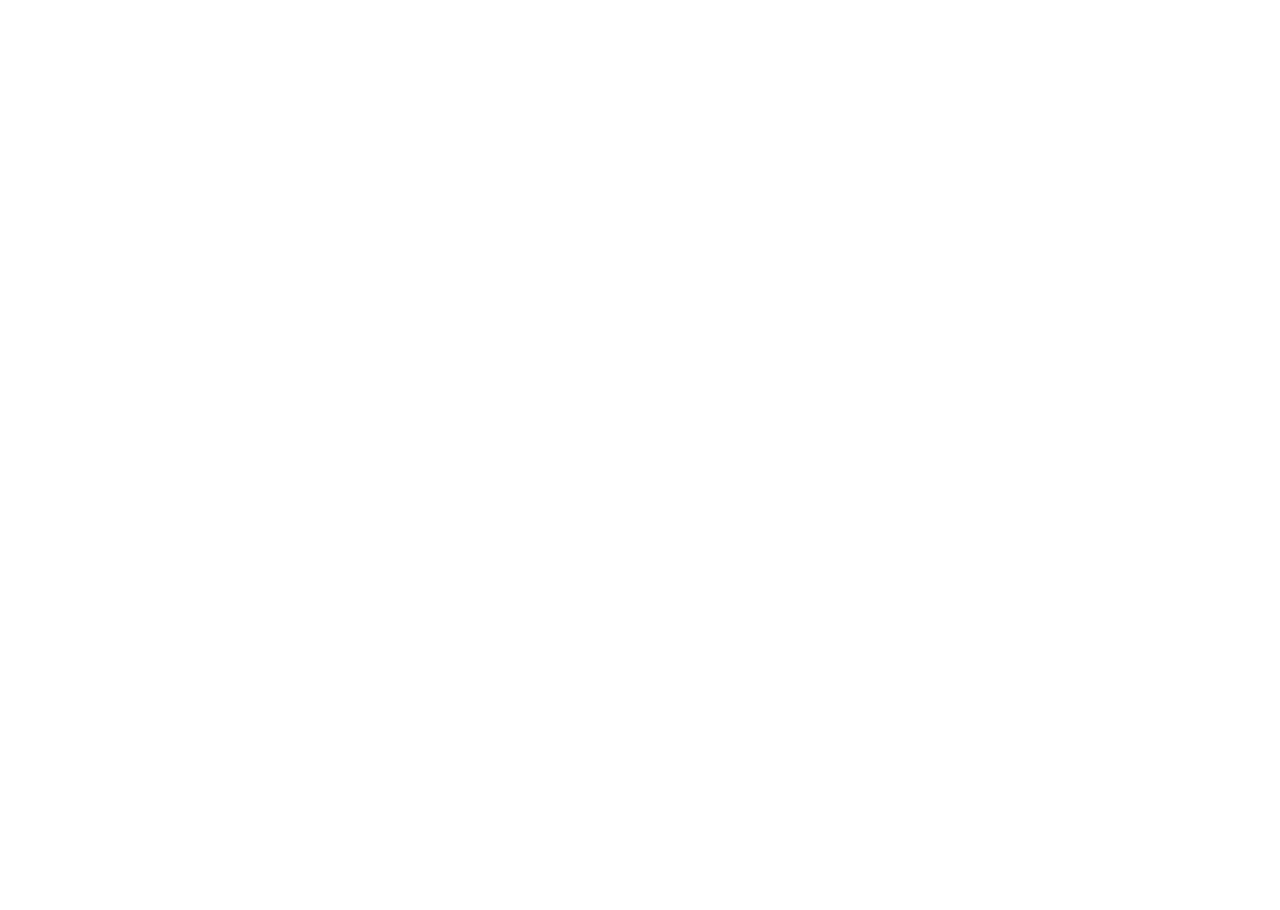
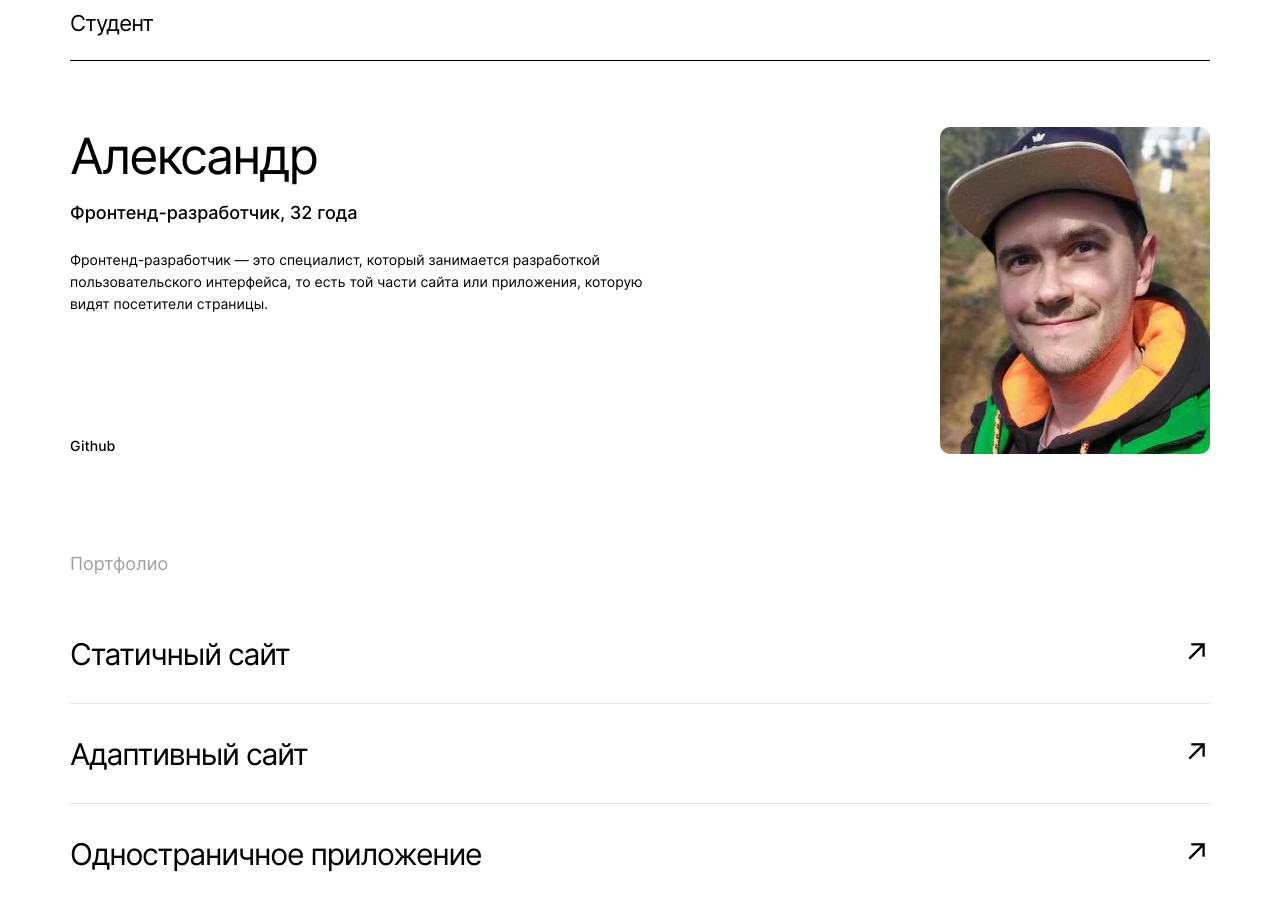
Before and after one commit to AVorber/movies-explorer-frontend, a React (Create React App) app: page / in a window 1280 px wide. Shown: the part 1920-2830 px from the top of the page. Before the commit the page ends 1820 px from the top, so only its background shows below. Built offline with nearby package versions, Linux system fonts and the light colour scheme.

Commit message:
feat: создает блок портфолио

```diff
--- /dev/null
+++ b/src/components/Main/AboutMe/AboutMe.css
@@ -0,0 +1,80 @@
+.about-me {
+  display: flex;
+  flex-direction: column;
+  padding: 110px 70px 125px;
+}
+
+.about-me__title {
+  font-weight: 400;
+  font-size: 22px;
+  line-height: 27px;
+  text-align: start;
+  letter-spacing: -0.04em;
+  padding-bottom: 23px;
+  border-bottom: solid 1px black;
+  margin: 0;
+}
+
+.about-me__container {
+  display: flex;
+  justify-content: space-between;
+  gap: 270px;
+  margin: 66px 0 0;
+}
+
+.about-me__info {
+  display: flex;
+  flex-direction: column;
+  justify-content: space-between;
+}
+
+.about-me__name {
+  font-weight: 400;
+  font-size: 50px;
+  line-height: 58px;
+  letter-spacing: -0.04em;
+  margin: 0;
+}
+
+.about-me__job {
+  font-weight: 500;
+  font-size: 18px;
+  line-height: 20px;
+  margin: 18px 0 0;
+}
+
+.about-me__description {
+  font-weight: 400;
+  font-size: 14px;
+  line-height: 22px;
+  margin: 26px 0 0;
+}
+
+.about-me__links {
+  gap: 10px;
+  margin: 0;
+  padding: 0;
+  list-style-type: none;
+}
+
+.about-me__links-item {
+  font-weight: 500;
+  font-size: 14px;
+  line-height: 17px;
+  color: black;
+  text-decoration: none;
+  margin: 0;
+  opacity: 1;
+  transition: opacity 0.3s ease-in;
+}
+
+.about-me__links-item:hover {
+  opacity: 0.7;
+}
+
+.about-me__avatar {
+  width: 270px;
+  height: 327px;
+  border-radius: 10px;
+  object-fit: cover;
+}
--- /dev/null
+++ b/src/components/Main/AboutMe/AboutMe.js
@@ -0,0 +1,41 @@
+import React from 'react';
+import photo from '../../../images/foto.jpg';
+import Portfolio from '../Portfolio/Portfolio';
+import './AboutMe.css';
+
+function AboutMe() {
+  return (
+    <section className='about-me' id='adout-me'>
+      <h2 className='about-me__title'>Студент</h2>
+      <div className='about-me__container'>
+        <div className='about-me__info'>
+          <div>
+            <p className='about-me__name'>Александр</p>
+            <p className='about-me__job'>Фронтенд-разработчик, 32 года</p>
+            <p className='about-me__description'>
+              Фронтенд-разработчик — это специалист, который занимается разработкой
+              пользовательского интерфейса, то есть той части сайта или приложения,
+              которую видят посетители страницы.
+            </p>
+          </div>
+          <ul className='about-me__links'>
+            <li>
+              <a
+                className='about-me__links-item'
+                href='https://github.com/AVorber'
+                target='_blank'
+                rel='noreferrer'
+              >
+                Github
+              </a>
+              </li>
+            </ul>
+        </div>
+        <img className='about-me__avatar' src={photo} alt='Аватар пользователя' />
+      </div>
+      <Portfolio />
+    </section>
+  );
+}
+
+export default AboutMe;
--- a/src/components/Main/Main.js
+++ b/src/components/Main/Main.js
@@ -2,6 +2,7 @@
 import Promo from '../Main/Promo/Promo';
 import AboutProject from '../Main/AboutProject/AboutProject';
 import Techs from './Techs/Techs';
+import AboutMe from './AboutMe/AboutMe';
 import './Main.css';
 
 function Main() {
@@ -10,6 +11,7 @@
       <Promo />
       <AboutProject />
       <Techs />
+      <AboutMe />
     </main>
   );
 }
--- a/src/components/Main/NavTab/NavTab.css
+++ b/src/components/Main/NavTab/NavTab.css
@@ -22,5 +22,5 @@
 }
 
 .nav__link:hover {
-  opacity: 0.8;
+  opacity: 0.7;
 }
--- a/src/components/Main/NavTab/NavTab.js
+++ b/src/components/Main/NavTab/NavTab.js
@@ -6,7 +6,7 @@
       <ul className='nav__links'>
         <li><a href='#about-project' className='nav__link'>О проекте</a></li>
         <li><a href='#techs' className='nav__link'>Технологии</a></li>
-        <li><a href='#student' className='nav__link'>Студент</a></li>
+        <li><a href='#adout-me' className='nav__link'>Студент</a></li>
       </ul>
     </nav>
   );
--- /dev/null
+++ b/src/components/Main/Portfolio/Portfolio.css
@@ -0,0 +1,57 @@
+.portfolio {
+  display: flex;
+  flex-direction: column;
+  margin: 100px 0 0;
+}
+
+.portfolio__title {
+  font-weight: 400;
+  font-size: 18px;
+  line-height: 20px;
+  color: #a0a0a0;
+  margin: 0;
+}
+
+.portfolio__links {
+  display: flex;
+  flex-direction: column;
+  gap: 20px;
+  margin: 50px 0 0;
+  padding: 0;
+  list-style-type: none;
+}
+
+.portfolio__link-item {
+  padding-bottom: 19px;
+  border-bottom: solid 1px #e6e6e6;
+}
+
+.portfolio__link-item:last-of-type {
+  border-bottom: none;
+}
+
+.portfolio__link {
+  display: flex;
+  justify-content: space-between;
+  align-items: center;
+  font-weight: 400;
+  font-size: 30px;
+  line-height: 50px;
+  letter-spacing: -0.04em;
+  margin: 0;
+  color: black;
+  text-decoration: none;
+  opacity: 1;
+  transition: opacity 0.3s ease-in;
+}
+
+.portfolio__link:hover {
+  opacity: 0.7;
+}
+
+.portfolio__link-icon {
+  font-weight: 400;
+  font-size: 30px;
+  line-height: 60px;
+  margin: 0;
+}
--- /dev/null
+++ b/src/components/Main/Portfolio/Portfolio.js
@@ -0,0 +1,46 @@
+import './Portfolio.css';
+
+function Portfolio() {
+  return (
+    <nav className='portfolio'>
+      <h2 className='portfolio__title'>Портфолио</h2>
+      <ul className='portfolio__links'>
+        <li className='portfolio__link-item'>
+          <a
+            href='https://avorber.github.io/how-to-learn/index.html'
+            className='portfolio__link'
+            target='_blank'
+            rel='noreferrer'
+          >
+            Статичный сайт
+            <span className='portfolio__link-icon'>↗</span>
+          </a>
+        </li>
+        <li className='portfolio__link-item'>
+          <a
+            href='https://avorber.github.io/russian-travel/index.html'
+            className='portfolio__link'
+            target='_blank'
+            rel='noreferrer'
+          >
+            Адаптивный сайт
+            <span className='portfolio__link-icon'>↗</span>
+          </a>
+        </li>
+        <li className='portfolio__link-item'>
+          <a
+            href='https://avorber.github.io/react-mesto-auth/index.html'
+            className='portfolio__link'
+            target='_blank'
+            rel='noreferrer'
+          >
+            Одностраничное приложение
+            <span className='portfolio__link-icon'>↗</span>
+          </a>
+        </li>
+      </ul>
+    </nav>
+  );
+}
+
+export default Portfolio;
```
Also changed, not shown: src/images/foto.jpg (added).
